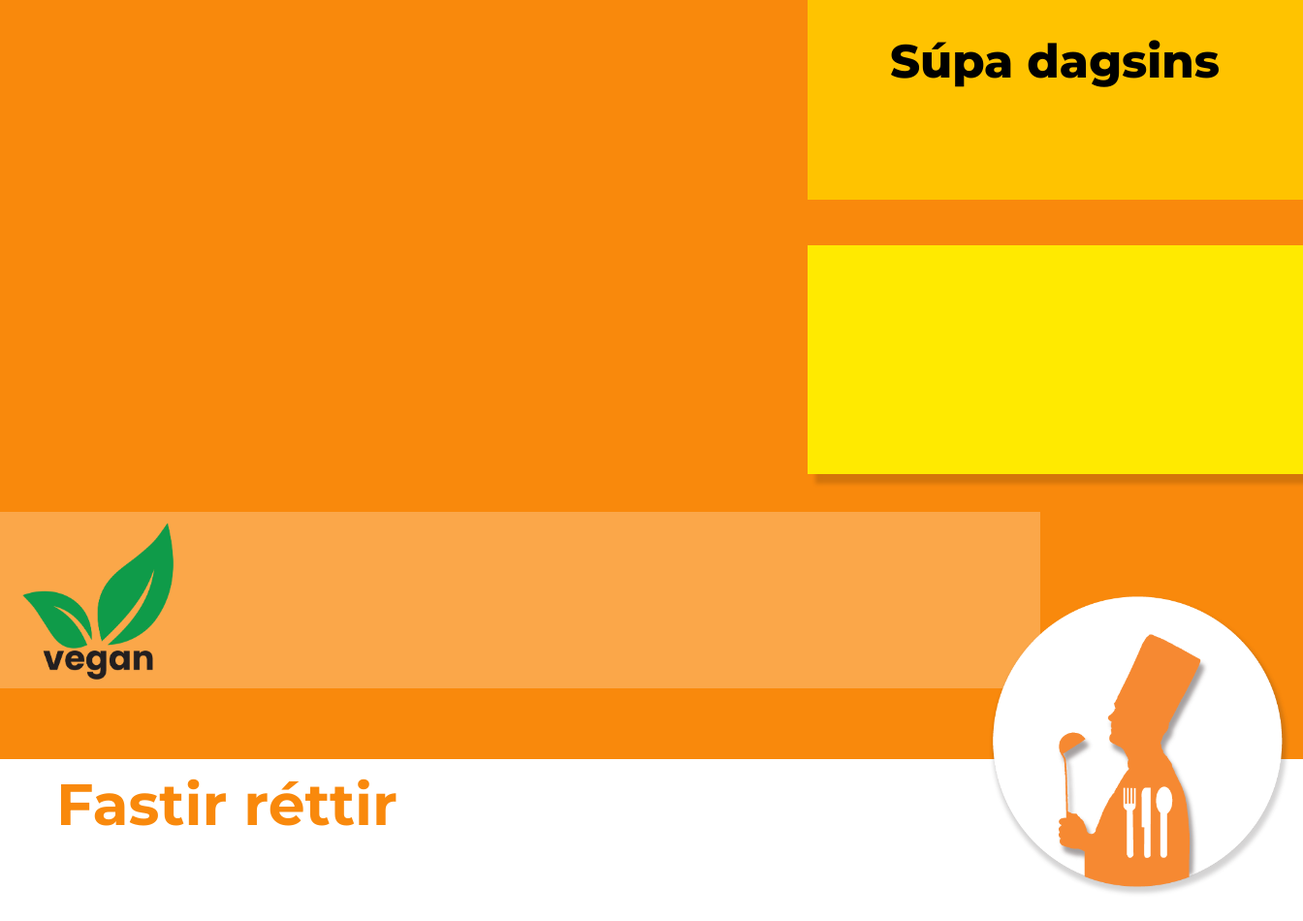
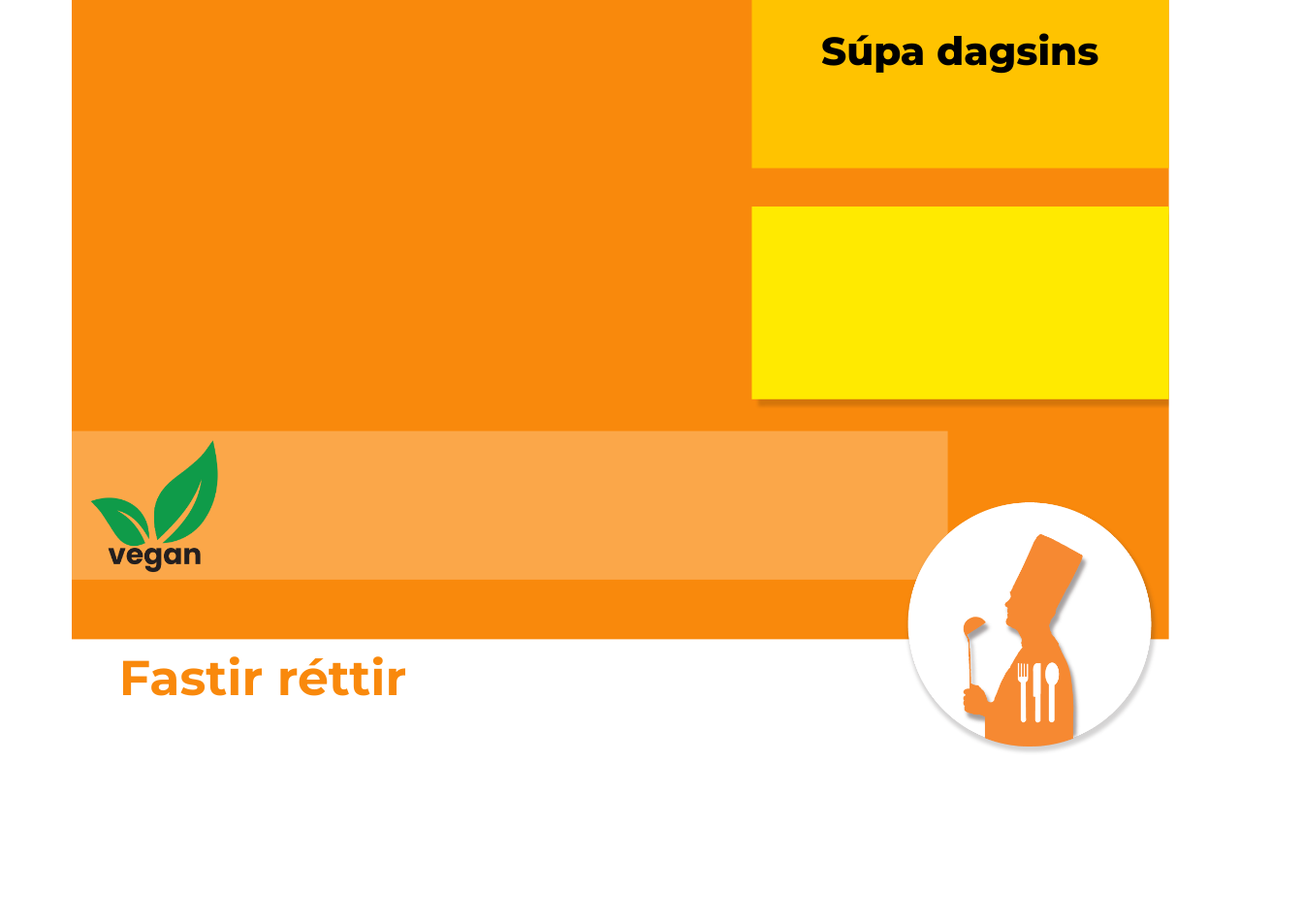
Before and after one commit to IceNoob/retturinn-menu, a website: page main/index.html in a window 1280 px wide. Shown: the whole page at 97% size, 1344 px wide, since content can reach past the window. After the commit the page ends 800 px from the top, so only its background shows below. Drawn offline with Linux system fonts and the light colour scheme; no server answers.

Commit message:
Fix: scale pages to fit any screen size

```diff
--- a/main/index.html
+++ b/main/index.html
@@ -8,8 +8,9 @@
 @font-face { font-family:'Montserrat'; font-weight:700; src:url('/fonts/Montserrat-700.ttf') format('truetype'); }
 @font-face { font-family:'Montserrat'; font-weight:800; src:url('/fonts/Montserrat-800.ttf') format('truetype'); }
 *{margin:0;padding:0;box-sizing:border-box;}
-body{width:1344px;height:950px;overflow:hidden;font-family:'Montserrat',sans-serif;background:#fff;}
-.frame{position:relative;width:1344px;height:950px;overflow:hidden;}
+html,body{width:100%;height:100%;overflow:hidden;background:#fff;}
+body{font-family:'Montserrat',sans-serif;}
+.frame{position:absolute;top:0;left:0;width:1344px;height:950px;overflow:hidden;transform-origin:top left;}
 
 .bg-orange{position:absolute;left:0;top:0;width:1344px;height:783px;background:#F9890C;}
 
@@ -168,6 +169,16 @@ function render(data) {
   });
 }
 
+function scaleToFit() {
+  const frame = document.querySelector('.frame');
+  const scale = Math.min(window.innerWidth / 1344, window.innerHeight / 950);
+  frame.style.transform = `scale(${scale})`;
+  frame.style.left = ((window.innerWidth - 1344 * scale) / 2) + 'px';
+  frame.style.top = ((window.innerHeight - 950 * scale) / 2) + 'px';
+}
+scaleToFit();
+window.addEventListener('resize', scaleToFit);
+
 async function init() {
   const slug = todaySlug();
   try {
```
Also changed, not shown: side/index.html (+13 -2 lines), solotv/index.html (+13 -2 lines).
